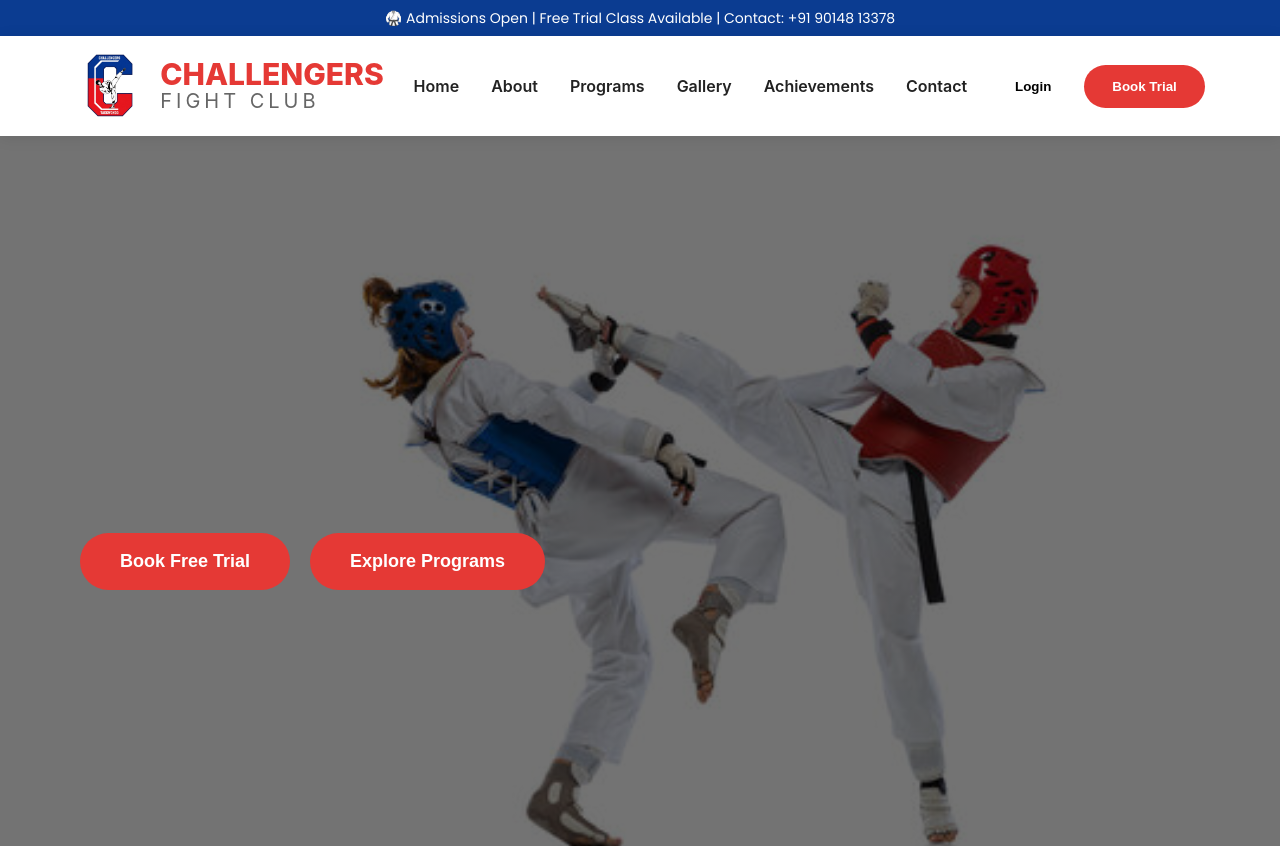
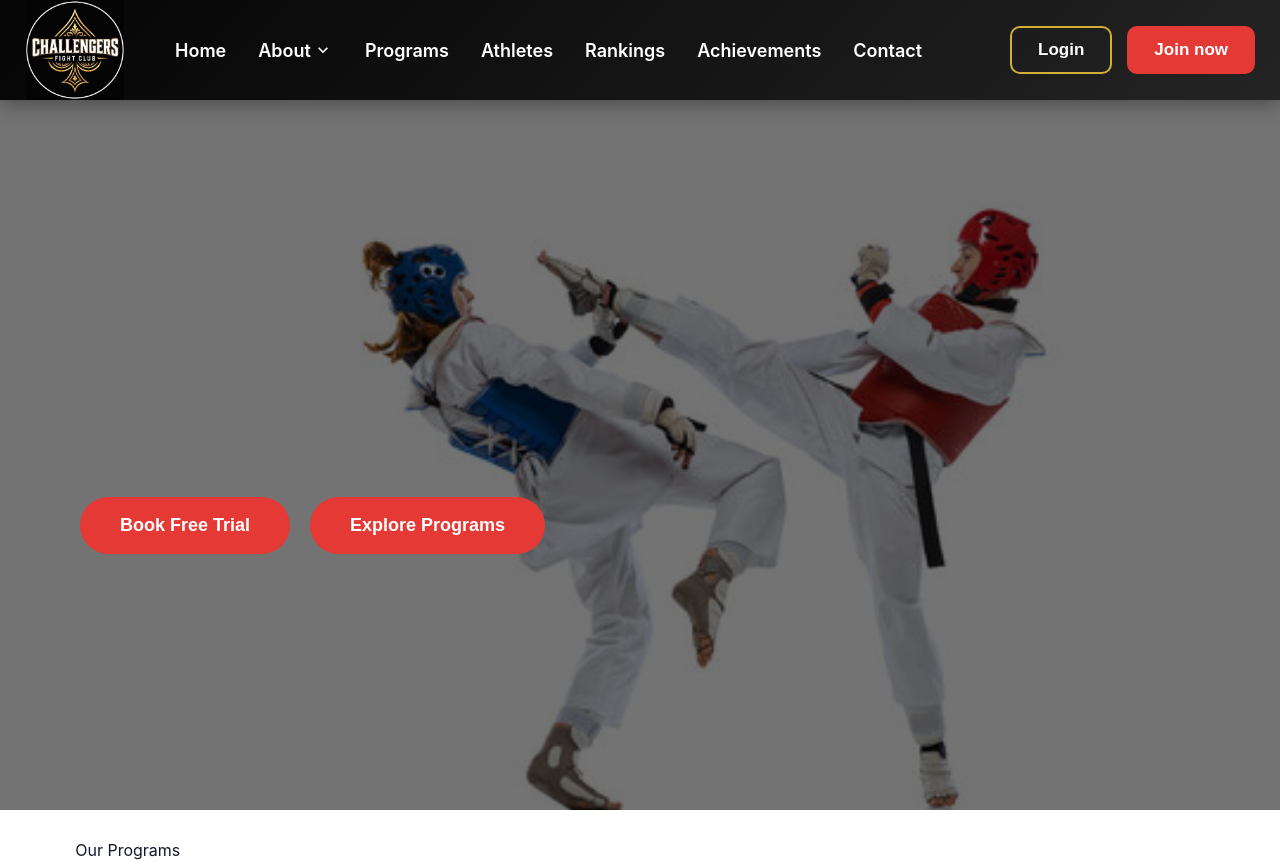
Before and after one commit to raghu90109/challengers-taekwondo, a React (Vite) app in the folder taekwondo-ui/: page / in a window 1280 px wide. Shown: the top 862 px of the page. Built offline with nearby package versions, Linux system fonts and the light colour scheme.

Commit message:
updated navbar changes

```diff
--- a/taekwondo-ui/src/App.tsx
+++ b/taekwondo-ui/src/App.tsx
@@ -1,21 +1,39 @@
 import { ThemeProvider } from "@mui/material";
+import { BrowserRouter, Routes, Route } from "react-router-dom";
 import "./App.css";
 import theme from "./theme/theme";
-import AnnouncementBar from "./components/layout/AnnouncementBar";
 import Navbar from "./components/layout/Navbar";
 import Hero from "./components/hero/hero";
 import Programs from "./home/Programs";
 import Footer from "./components/layout/Footer";
 
+function HomePage() {
+  return (
+    <>
+      <Hero />
+      <Programs />
+    </>
+  );
+}
+function ProgramsPage() {
+  return (
+    <>
+      <Programs />
+    </>
+  );
+}
 function App() {
   return (
     <ThemeProvider theme={theme}>
-      <AnnouncementBar />
-      <Navbar />
-      <Hero />
-      <Programs />
+      <BrowserRouter>
+        <Navbar />
+        <Routes>
+          <Route path="/" element={<HomePage />} />
+          <Route path="/programs" element={<ProgramsPage />} />
+        </Routes>
 
-      <Footer />
+        <Footer />
+      </BrowserRouter>
     </ThemeProvider>
   );
 }
--- a/taekwondo-ui/src/components/layout/Navbar.tsx
+++ b/taekwondo-ui/src/components/layout/Navbar.tsx
@@ -1,51 +1,114 @@
 import { useState } from "react";
 import MenuIcon from "@mui/icons-material/Menu";
 import CloseIcon from "@mui/icons-material/Close";
+import KeyboardArrowDownIcon from "@mui/icons-material/KeyboardArrowDown";
+import { Link } from "react-router-dom";
+
 import "./navbar.css";
 import Logo from "./logo";
 
-const menuItems = [
-  "Home",
-  "About",
-  "Programs",
-  "Gallery",
-  "Achievements",
-  "Contact",
-];
-
 export default function Navbar() {
   const [mobileMenuOpen, setMobileMenuOpen] = useState(false);
+  const [aboutOpen, setAboutOpen] = useState(false);
+
+  const closeMobileMenu = () => {
+    setMobileMenuOpen(false);
+    setAboutOpen(false);
+  };
 
   return (
     <header className="navbar">
-      <div className="container navbar-container">
+      <div className="navbar-container">
+        {/* LOGO */}
         <div className="navbar-left">
           <Logo />
         </div>
+
+        {/* NAVIGATION */}
         <nav className={`nav-links ${mobileMenuOpen ? "active" : ""}`}>
-          {menuItems.map((item) => (
-            <a
-              key={item}
-              href={`#${item.toLowerCase()}`}
-              onClick={() => setMobileMenuOpen(false)}
+          {/* HOME */}
+          <Link to="/" onClick={closeMobileMenu}>
+            Home
+          </Link>
+
+          {/* ABOUT DROPDOWN */}
+          <div
+            className={`nav-dropdown ${aboutOpen ? "open" : ""}`}
+            onMouseEnter={() => setAboutOpen(true)}
+            onMouseLeave={() => setAboutOpen(false)}
+          >
+            <button
+              className="dropdown-toggle"
+              onClick={() => setAboutOpen(!aboutOpen)}
             >
-              {item}
-            </a>
-          ))}
+              About
+              <KeyboardArrowDownIcon
+                className={`dropdown-icon ${aboutOpen ? "rotate" : ""}`}
+              />
+            </button>
 
+            <div className="dropdown-menu">
+              <a href="#about" onClick={closeMobileMenu}>
+                About Us
+              </a>
+
+              <a href="#about-founder" onClick={closeMobileMenu}>
+                About Founder
+              </a>
+
+              <a href="#vision-mission" onClick={closeMobileMenu}>
+                Vision & Mission
+              </a>
+
+              <a href="#core-values" onClick={closeMobileMenu}>
+                Core Values
+              </a>
+            </div>
+          </div>
+
+          {/* PROGRAMS */}
+          <Link to="/programs" onClick={closeMobileMenu}>
+            Programs
+          </Link>
+
+          {/* ATHLETES */}
+          <Link to="#athletes" onClick={closeMobileMenu}>
+            Athletes
+          </Link>
+
+          {/* RANKINGS */}
+          <a href="#rankings" onClick={closeMobileMenu}>
+            Rankings
+          </a>
+
+          {/* ACHIEVEMENTS */}
+          <a href="#achievements" onClick={closeMobileMenu}>
+            Achievements
+          </a>
+
+          {/* CONTACT */}
+          <a href="#contact" onClick={closeMobileMenu}>
+            Contact
+          </a>
+
+          {/* MOBILE BUTTONS */}
           <button className="login-btn mobile-only">Login</button>
 
           <button className="trial-btn mobile-only">Book Trial</button>
         </nav>
 
+        {/* DESKTOP BUTTONS */}
         <div className="nav-buttons desktop-only">
           <button className="login-btn">Login</button>
-          <button className="trial-btn">Book Trial</button>
+
+          <button className="trial-btn">Join now</button>
         </div>
 
+        {/* MOBILE MENU BUTTON */}
         <button
           className="menu-btn"
           onClick={() => setMobileMenuOpen(!mobileMenuOpen)}
+          aria-label="Toggle navigation"
         >
           {mobileMenuOpen ? <CloseIcon /> : <MenuIcon />}
         </button>
--- a/taekwondo-ui/src/components/layout/logo.tsx
+++ b/taekwondo-ui/src/components/layout/logo.tsx
@@ -1,5 +1,5 @@
 import "../../styles/logo.css";
-import logo from "../../assets/logo/logo.png";
+import logo from "../../assets/logo/logo.jpeg";
 export default function Logo() {
   return (
     <div className="logo">
@@ -9,10 +9,10 @@ export default function Logo() {
         className="logo-image"
       />
 
-      <div className="logo-text">
+      {/* <div className="logo-text">
         <div className="logo-title">CHALLENGERS</div>
         <div className="logo-sub">FIGHT CLUB</div>
-      </div>
+      </div> */}
     </div>
   );
 }
--- a/taekwondo-ui/src/components/layout/navbar.css
+++ b/taekwondo-ui/src/components/layout/navbar.css
@@ -1,178 +1,576 @@
-/* ==========================
+/* =========================================
    NAVBAR
-========================== */
+========================================= */
 
 .navbar {
+  width: 100%;
+  background: linear-gradient(135deg, #050505 0%, #151515 55%, #242424 100%);
+
   position: sticky;
   top: 0;
-  z-index: 999;
+  z-index: 1000;
 
-  background: white;
-  box-shadow: 0 2px 15px rgba(0, 0, 0, 0.08);
+  box-shadow: 0 4px 18px rgba(0, 0, 0, 0.35);
 }
 
+/* =========================================
+   CONTAINER
+========================================= */
+
 .navbar-container {
-  height: 100px;
+  width: 100%;
+  max-width: 1800px;
+  margin: 0 auto;
+  padding: 0 25px;
 
   display: flex;
-
-  justify-content: space-between;
-
   align-items: center;
+  justify-content: flex-start;
 }
 
-/* ==========================
-   NAVIGATION
-========================== */
+/* =========================================
+   LOGO
+========================================= */
+
+.navbar-left {
+  display: flex;
+  align-items: center;
+  width: auto;
+  flex-shrink: 0;
+  padding-left: 0;
+  margin-right: 30px;
+}
+
+/* =========================================
+   NAV LINKS
+========================================= */
 
 .nav-links {
   display: flex;
 
+  align-items: center;
+  justify-content: center;
+
   gap: 32px;
 
+  white-space: nowrap;
+  margin-left: 20px;
+}
+
+/* NORMAL LINKS */
+
+.nav-links > a {
+  position: relative;
+  text-decoration: none;
+
+  color: #ffffff;
+
+  font-size: 18px;
+  font-weight: 600;
+
+  padding: 12px 0;
+
+  transition: color 0.25s ease;
+}
+.nav-links > a:hover,
+.dropdown-toggle:hover {
+  color: #d4af37;
+}
+
+/* Underline */
+
+.nav-links > a::after {
+  content: "";
+
+  position: absolute;
+
+  left: 0;
+  bottom: 3px;
+
+  width: 0;
+  height: 2px;
+
+  background: #d4af37;
+
+  transition: width 0.25s ease;
+}
+
+.nav-links > a:hover::after {
+  width: 100%;
+}
+
+/* =========================================
+   ABOUT DROPDOWN
+========================================= */
+
+.nav-dropdown {
+  position: relative;
+
+  display: flex;
   align-items: center;
 }
 
-.nav-links a {
-  color: #222;
+/* About button */
 
+.dropdown-toggle {
+  border: none;
+  background: transparent;
+
+  cursor: pointer;
+
+  display: flex;
+  align-items: center;
+
+  gap: 2px;
+
+  padding: 12px 0;
+
+  color: #ffffff;
+
+  font-family: inherit;
+  font-size: 18px;
   font-weight: 600;
+
+  white-space: nowrap;
+
+  transition: color 0.25s ease;
+}
+
+.dropdown-toggle:hover {
+  color: #d4af37;
+}
+
+/* Arrow */
+
+.dropdown-icon {
+  font-size: 20px !important;
+  color: #ffffff;
+  transition: transform 0.25s ease;
+}
+
+/* Rotate arrow */
+
+.nav-dropdown.open .dropdown-icon {
+  transform: rotate(180deg);
+}
+
+/* =========================================
+   DROPDOWN MENU
+========================================= */
+
+.dropdown-menu {
+  position: absolute;
+
+  top: calc(100% + 8px);
+  left: 50%;
+
+  transform: translateX(-50%) translateY(-10px);
+
+  width: 240px;
+
+  background: #ffffff;
+
+  border-radius: 10px;
+
+  padding: 8px 0;
+
+  box-shadow:
+    0 10px 30px rgba(0, 0, 0, 0.25),
+    0 2px 8px rgba(0, 0, 0, 0.15);
+
+  border: 1px solid #eeeeee;
+
+  opacity: 0;
+  visibility: hidden;
+  pointer-events: none;
+
+  transition:
+    opacity 0.2s ease,
+    transform 0.2s ease,
+    visibility 0.2s ease;
+
+  z-index: 2000;
+}
+
+.nav-dropdown.open .dropdown-menu {
+  opacity: 1;
+  visibility: visible;
+  pointer-events: auto;
+
+  transform: translateX(-50%) translateY(0);
+}
+
+/* Show dropdown */
+
+.nav-dropdown.open .dropdown-menu {
+  opacity: 1;
+
+  visibility: visible;
+
+  pointer-events: auto;
+
+  transform: translateX(-50%) translateY(0);
+}
+
+/* Dropdown links */
+
+.dropdown-menu a {
+  display: block;
+
+  padding: 13px 20px;
 
   text-decoration: none;
 
-  transition: 0.3s;
+  color: #1f2937;
+
+  font-size: 16px;
+  font-weight: 500;
+
+  white-space: nowrap;
+
+  transition:
+    background 0.2s ease,
+    color 0.2s ease;
 }
 
-.nav-links a:hover {
+.dropdown-menu a:hover {
+  background: #f5f5f5;
   color: #e53935;
 }
 
-/* ==========================
-   BUTTONS
-========================== */
+/* =========================================
+   RIGHT SIDE BUTTONS
+========================================= */
 
 .nav-buttons {
   display: flex;
 
+  align-items: center;
+
+  justify-content: flex-end;
+
   gap: 15px;
+  margin-left: auto;
+  flex-shrink: 0;
 }
 
+/* LOGIN */
+
 .login-btn {
-  background: none;
+  background: transparent;
 
-  border: none;
+  color: #ffffff;
+
+  border: 2px solid #d4af37;
+
+  border-radius: 10px;
+
+  padding: 12px 26px;
+
+  font-size: 17px;
 
   font-weight: 600;
 
   cursor: pointer;
 
-  padding: 12px 18px;
+  white-space: nowrap;
+
+  transition: all 0.25s ease;
 }
+
+.login-btn:hover {
+  background: #d4af37;
+  color: #111111;
+}
+
+/* BOOK TRIAL */
 
 .trial-btn {
   background: #e53935;
+  color: #ffffff;
+  border: 2px solid #e53935;
 
-  color: white;
+  border-radius: 10px;
 
-  border: none;
+  padding: 12px 25px;
 
-  padding: 14px 28px;
+  font-size: 17px;
 
-  border-radius: 40px;
+  font-weight: 600;
 
   cursor: pointer;
 
-  font-weight: 700;
+  white-space: nowrap;
 
-  transition: 0.3s;
+  transition: all 0.25s ease;
 }
 
 .trial-btn:hover {
   background: #c62828;
+  border-color: #c62828;
 }
 
-/* ==========================
-   MOBILE
-========================== */
+/* =========================================
+   MOBILE MENU BUTTON
+========================================= */
 
 .menu-btn {
   display: none;
 
-  background: none;
+  background: transparent;
 
   border: none;
 
   cursor: pointer;
+
+  color: #111827;
+
+  padding: 8px;
 }
+
+/* Hide mobile buttons on desktop */
 
 .mobile-only {
   display: none;
 }
 
-.desktop-only {
-  display: flex;
-}
+/* =========================================
+   TABLET
+========================================= */
 
-/* ==========================
-   TABLET
-========================== */
+@media (max-width: 1200px) {
+  .navbar-container {
+    column-gap: 20px;
+    padding: 0 20px;
+  }
 
-@media (max-width: 992px) {
   .nav-links {
     gap: 20px;
   }
+
+  .nav-links > a,
+  .dropdown-toggle {
+    font-size: 16px;
+  }
+
+  .login-btn,
+  .trial-btn {
+    padding: 10px 18px;
+    font-size: 15px;
+  }
 }
 
-/* ==========================
+/* =========================================
    MOBILE
-========================== */
+========================================= */
 
-@media (max-width: 768px) {
+@media (max-width: 900px) {
+  .navbar-container {
+    min-height: 90px;
+
+    grid-template-columns: 1fr auto;
+
+    padding: 0 18px;
+  }
+
+  /* Logo */
+
+  .navbar-left {
+    min-width: 0;
+  }
+
+  /* Hamburger */
+
   .menu-btn {
-    display: block;
+    display: none;
 
-    z-index: 1001;
+    background: transparent;
+    border: none;
+
+    cursor: pointer;
+
+    color: #ffffff;
+
+    padding: 8px;
   }
+
+  .menu-btn svg {
+    font-size: 32px;
+  }
+
+  /* Hide desktop buttons */
 
   .desktop-only {
     display: none;
   }
 
+  /* Mobile navigation */
+
+  .nav-links {
+    position: absolute;
+
+    top: 100%;
+
+    left: 0;
+
+    width: 100%;
+
+    background: #ffffff;
+
+    display: flex;
+
+    flex-direction: column;
+
+    align-items: stretch;
+
+    justify-content: flex-start;
+
+    gap: 0;
+
+    padding: 10px 0 20px;
+
+    box-shadow: 0 10px 20px rgba(0, 0, 0, 0.1);
+
+    max-height: 0;
+
+    overflow: hidden;
+
+    opacity: 0;
+
+    visibility: hidden;
+
+    transition:
+      max-height 0.3s ease,
+      opacity 0.3s ease,
+      visibility 0.3s ease;
+  }
+
+  /* Open mobile menu */
+
+  .nav-links.active {
+    max-height: 700px;
+
+    opacity: 1;
+
+    visibility: visible;
+  }
+
+  /* Mobile normal links */
+
+  .nav-links > a {
+    width: 100%;
+
+    box-sizing: border-box;
+
+    padding: 15px 25px;
+
+    font-size: 17px;
+  }
+
+  .nav-links > a::after {
+    display: none;
+  }
+
+  /* =====================================
+     MOBILE ABOUT
+  ===================================== */
+
+  .nav-dropdown {
+    width: 100%;
+
+    display: block;
+  }
+
+  .dropdown-toggle {
+    width: 100%;
+
+    justify-content: space-between;
+
+    box-sizing: border-box;
+
+    padding: 15px 25px;
+
+    font-size: 17px;
+  }
+
+  /* Mobile dropdown */
+
+  .dropdown-menu {
+    position: static;
+
+    transform: none;
+
+    width: 100%;
+
+    box-sizing: border-box;
+
+    border: none;
+
+    border-radius: 0;
+
+    box-shadow: none;
+
+    padding: 0;
+
+    background: #f8f9fb;
+
+    max-height: 0;
+
+    overflow: hidden;
+
+    opacity: 0;
+
+    visibility: hidden;
+
+    pointer-events: none;
+
+    transition:
+      max-height 0.3s ease,
+      opacity 0.3s ease,
+      visibility 0.3s ease;
+  }
+
+  .nav-dropdown.open .dropdown-menu {
+    transform: none;
+
+    max-height: 300px;
+
+    opacity: 1;
+
+    visibility: visible;
+
+    pointer-events: auto;
+  }
+
+  .dropdown-menu a {
+    padding: 13px 45px;
+
+    font-size: 16px;
+  }
+
+  /* Mobile buttons */
+
   .mobile-only {
     display: block;
 
-    margin-top: 20px;
+    width: calc(100% - 40px);
+
+    margin: 8px 20px;
+  }
+}
+
+/* =========================================
+   SMALL MOBILE
+========================================= */
+
+@media (max-width: 480px) {
+  .navbar-container {
+    min-height: 80px;
+
+    padding: 0 12px;
   }
 
-  .nav-links {
-    position: fixed;
-
-    top: 0;
-
-    right: -100%;
-
-    width: 280px;
-
-    height: 100vh;
-
-    background: white;
-
-    flex-direction: column;
-
-    justify-content: center;
-
-    gap: 28px;
-
-    box-shadow: -10px 0 30px rgba(0, 0, 0, 0.15);
-
-    transition: 0.35s;
-  }
-
-  .nav-links.active {
-    right: 0;
-  }
-
-  .nav-links a {
-    font-size: 20px;
+  .menu-btn svg {
+    font-size: 30px;
   }
 }
--- a/taekwondo-ui/src/styles/logo.css
+++ b/taekwondo-ui/src/styles/logo.css
@@ -11,9 +11,9 @@
   justify-content: center;
 }
 .logo-image {
-  width: 70px;
+  width: 100px;
 
-  height: 70px;
+  height: 100px;
 
   object-fit: contain;
 }
```
Also changed, not shown: taekwondo-ui/src/assets/logo/logo.jpeg (added), taekwondo-ui/src/assets/logo/logo_old.png (renamed from taekwondo-ui/src/assets/logo/logo.png).
